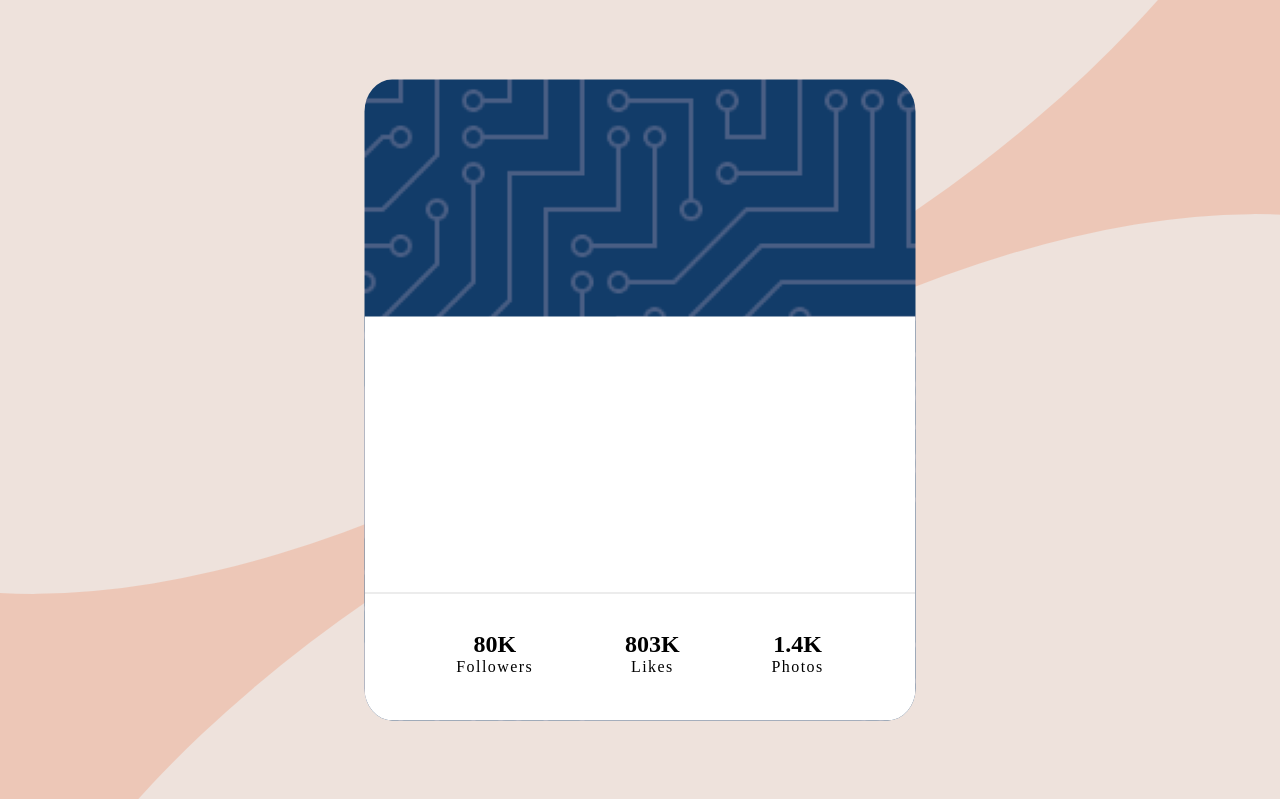
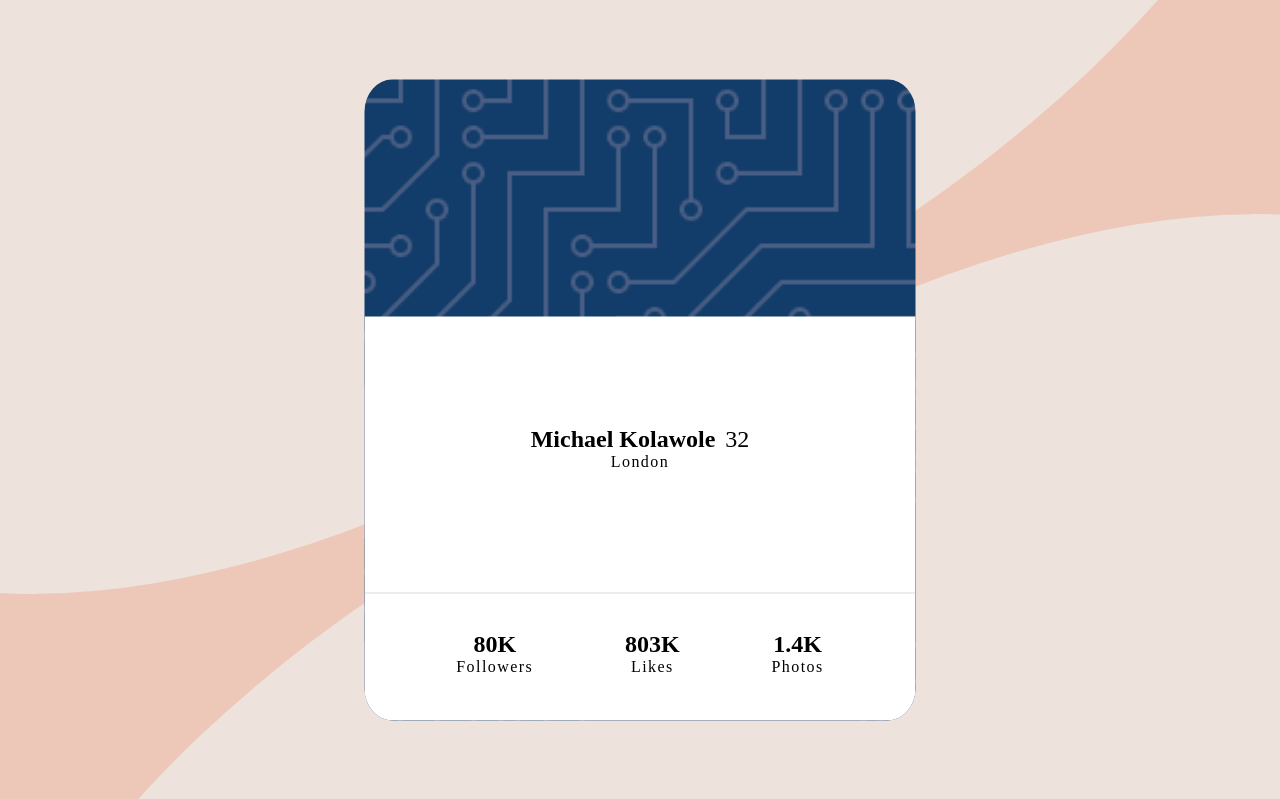
Before and after one commit to Kolawality/ProfileCardComponent, a plain HTML site: page index.html in a window 1280 px wide. Shown: the top 799 px of the page. Drawn offline with Linux system fonts and the light colour scheme.

Commit message:
added profile title

```diff
--- a/index.html
+++ b/index.html
@@ -17,7 +17,12 @@
 
       <!-- Profile title text -->
       <div class="profile__title">
-
+        <div class="profile__heading">
+          <p id="name"><strong>Michael Kolawole</strong>32</p>
+        </div>
+        <div class="profile__subheading">
+          <p>London</p>
+        </div>
       </div>
 
       <!-- Main stats for the profile -->
--- a/style.css
+++ b/style.css
@@ -23,6 +23,27 @@ body {
   border-radius: 750px / 375px;
   margin: -375px;
   transform: rotate(-31.7deg);
+}
+
+.profile__title {
+  position: absolute;
+  bottom: 250px;
+  width: 100%;
+  display: flex;
+  align-items: center;
+  flex-direction: column;
+}
+
+.profile__heading {
+  font-size: 1.5em;
+}
+
+#name {
+  letter-spacing: normal;
+}
+
+strong {
+  margin-right: 10px;
 }
 
 .main__stats {
```
